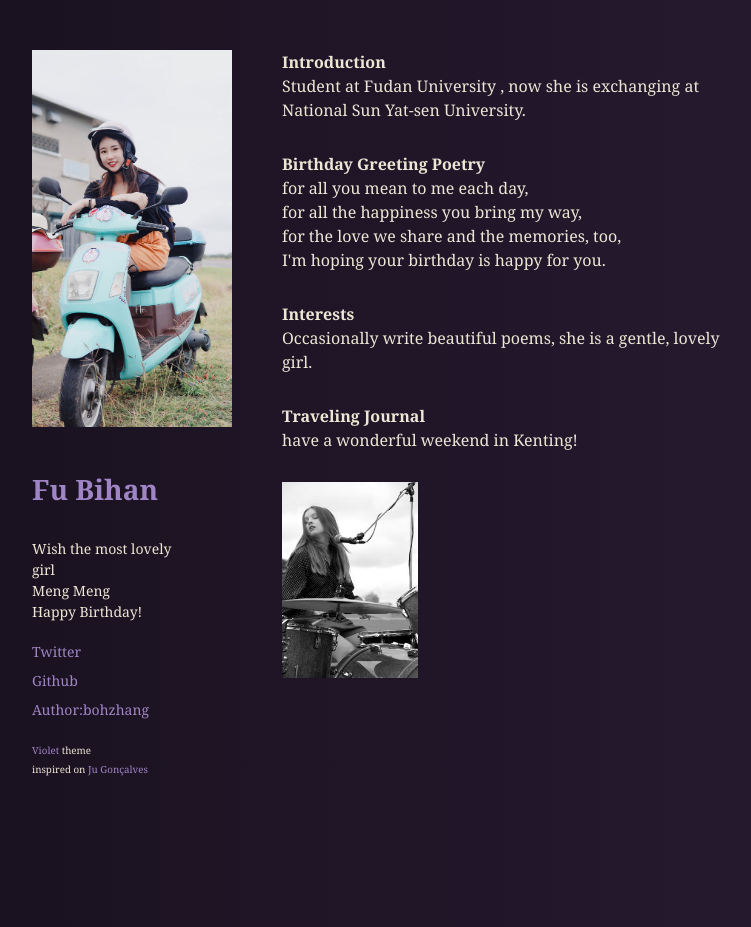
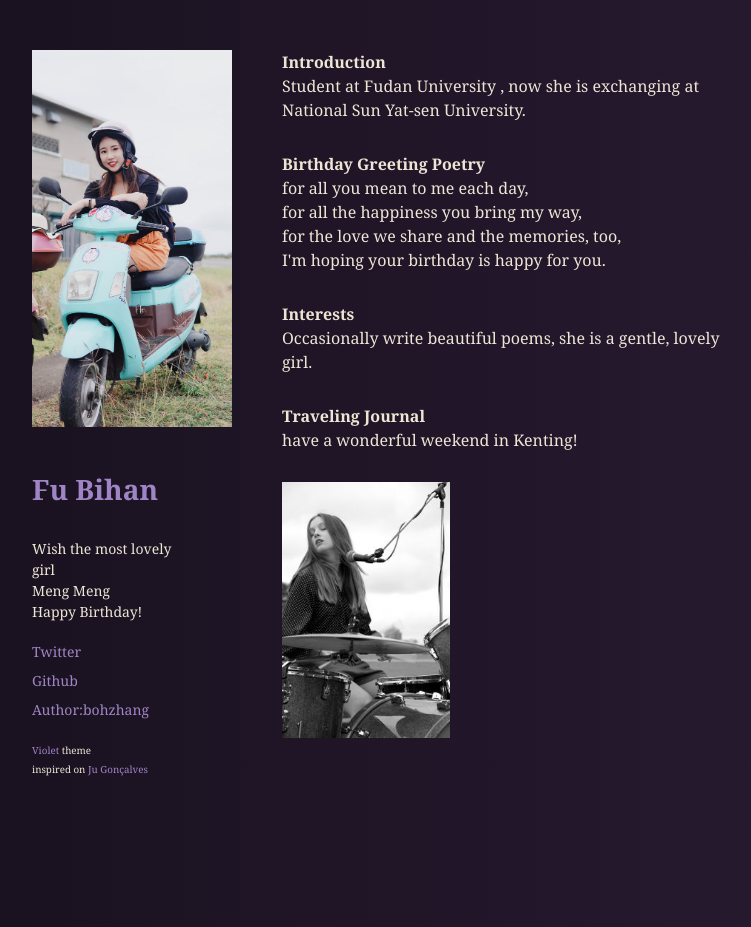
Before and after one commit to Spbohai/ddbohai.github.io, a Jekyll site: the page built from index.html, in a window 1280 px wide. Shown: the whole page, without its empty margins (68-819 px from the left). Built offline with Jekyll 4.4.1, drawn with Linux system fonts in a browser that asks for light colours.

Commit message:
Update index.html

```diff
--- a/index.html
+++ b/index.html
@@ -51,5 +51,5 @@ title: Home
   <p>
     <strong>Traveling Journal</strong></br>
     have a wonderful weekend in Kenting!<br/>
-   <p> <img src="./assets/images/picture.jpg" width="136" height="196"</p>
+   <p> <img src="./assets/images/picture.jpg" width="168" height="256"</p>
 </section>
```
